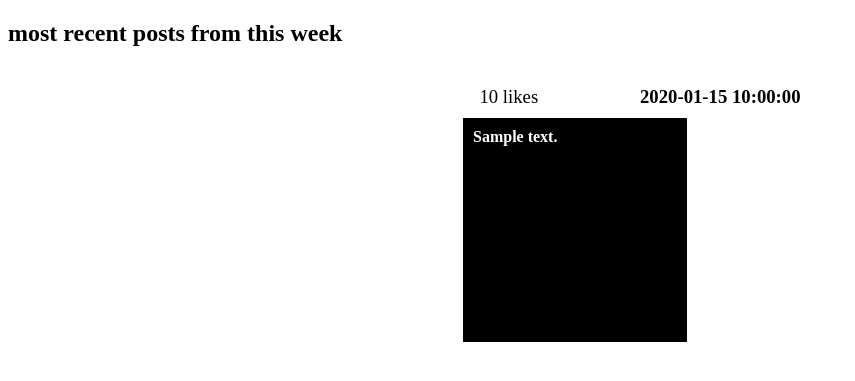
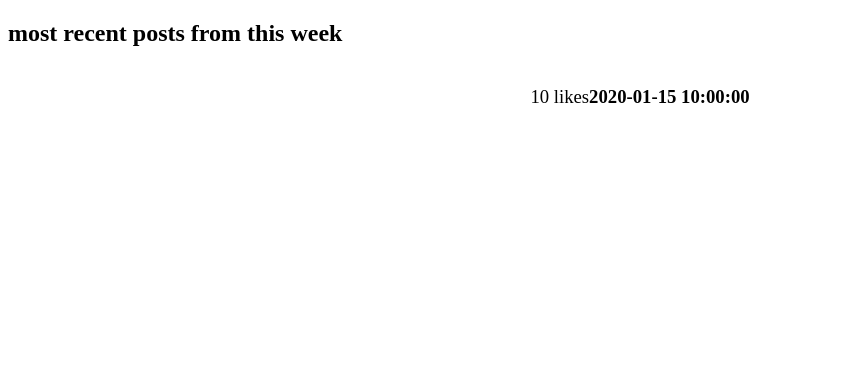
Before and after one commit to colmmurphyxyz/cs1116-ca1, a Flask app: template templates/home.html in a window 1280 px wide. Shown: the part 46-427 px from the top of the page, without its empty margins (0-855 px from the left). Run offline with Flask 2, Linux system fonts and the light colour scheme; the template is opened without the code that fills it: values that come from a table or form of the project are taken from there, most other values are stand-ins (such as "Sample title", 1, 10 or a date in 2020).

Commit message:
removed svg's as they were unnecessary

```diff
--- a/static/styles/styles.css
+++ b/static/styles/styles.css
@@ -11,8 +11,6 @@
     grid-template-areas:
         "likes      date"
         "post       post";
-    grid-template-columns: 1fr 1fr;
-    grid-template-rows: 2rem 2fr;
 
     margin: 1.2em;
 }
@@ -32,24 +30,18 @@
     text-align: left;
 }
 
-.post > svg {
+.post > div {
     grid-area: post;
     width: 14rem;
     height: 14rem;
-
-    text-align: center;
-    font-weight: bold;
-    color: white;
-}
-
-svg div {
     display: table-cell;
-    width: 100%;
-    height: 2fr;
     padding: 10px;
     /*border: 3px dashed #1c87c9;*/
     vertical-align: middle;
     text-align: center;
+
+    font-weight: bold;
+    color: white;
 }
 
 form * {
--- a/templates/home.html
+++ b/templates/home.html
@@ -24,7 +24,10 @@
             <section class="post">
                 <h3>{{ post.submission_time }}</h3>
                 <p>{{ post.likes }} likes</p>
-                {{ macros.render_post(post.background, post.message) }}
+                <div style="background:{{ post.background }};">
+                    {{ post.message }}
+                </div>
+{#                {{ macros.render_post(post.background, post.message) }}#}
             </section>
         {% endfor %}
     </section>
--- a/templates/macros.html
+++ b/templates/macros.html
@@ -1,15 +1,3 @@
-{% macro render_post(color, content) %}
-    <svg>
-        <rect width="100%" height="100%" style="fill:{{ color }};"></rect>
-        <!-- shamelessly copy-pasted from https://codepen.io/maxzz/pen/NzBGVE-->
-        <foreignObject x="0" y="0" width="100%" height="100%">
-            <div xmlns="http://www.w3.org/1999/xhtml">
-                {{ content }}
-            </div>
-        </foreignObject>
-    </svg>
-{% endmacro %}
-
 {% macro stylesheet(file_name) %}
     <link rel="stylesheet" href="{{ url_for('static', filename='styles/' + file_name) }}" />
 {% endmacro %}
```
